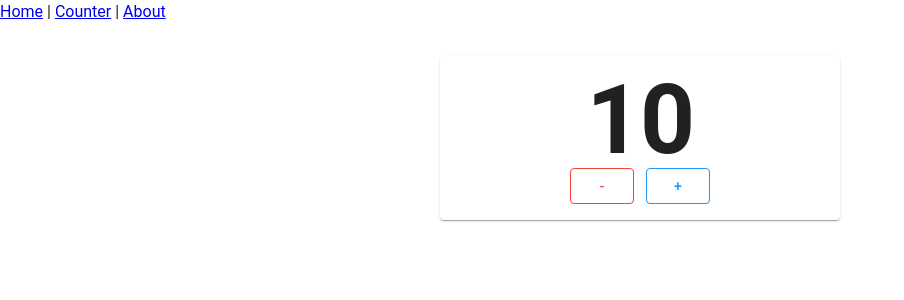
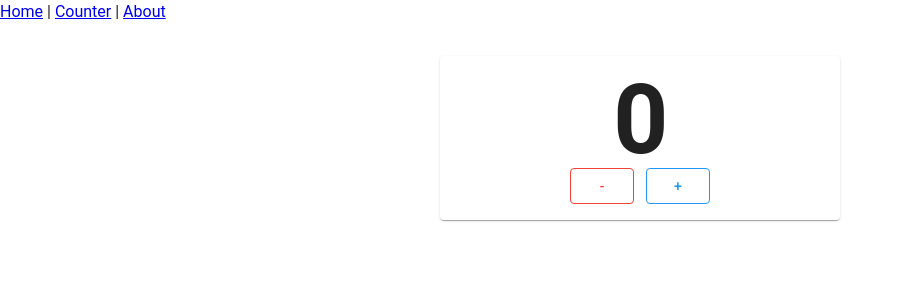
Before and after one commit to betogroo/nuxt-4-base, a Nuxt app: page /counter in a window 1280 px wide. Shown: the top 300 px of the page, without its empty margins (0-904 px from the left). Built offline with nearby package versions, Linux system fonts and the light colour scheme.

Commit message:
refactor: add displyNumber

```diff
--- a/app/components/counter/display.vue
+++ b/app/components/counter/display.vue
@@ -7,5 +7,5 @@
 </script>
 
 <template>
-  <div class="text-h1 font-weight-bold">10</div>
+  <div class="text-h1 font-weight-bold">{{ displayNumber }}</div>
 </template>
```
Also changed, not shown: 1 other file (tests, documents, lock files or other folders).
